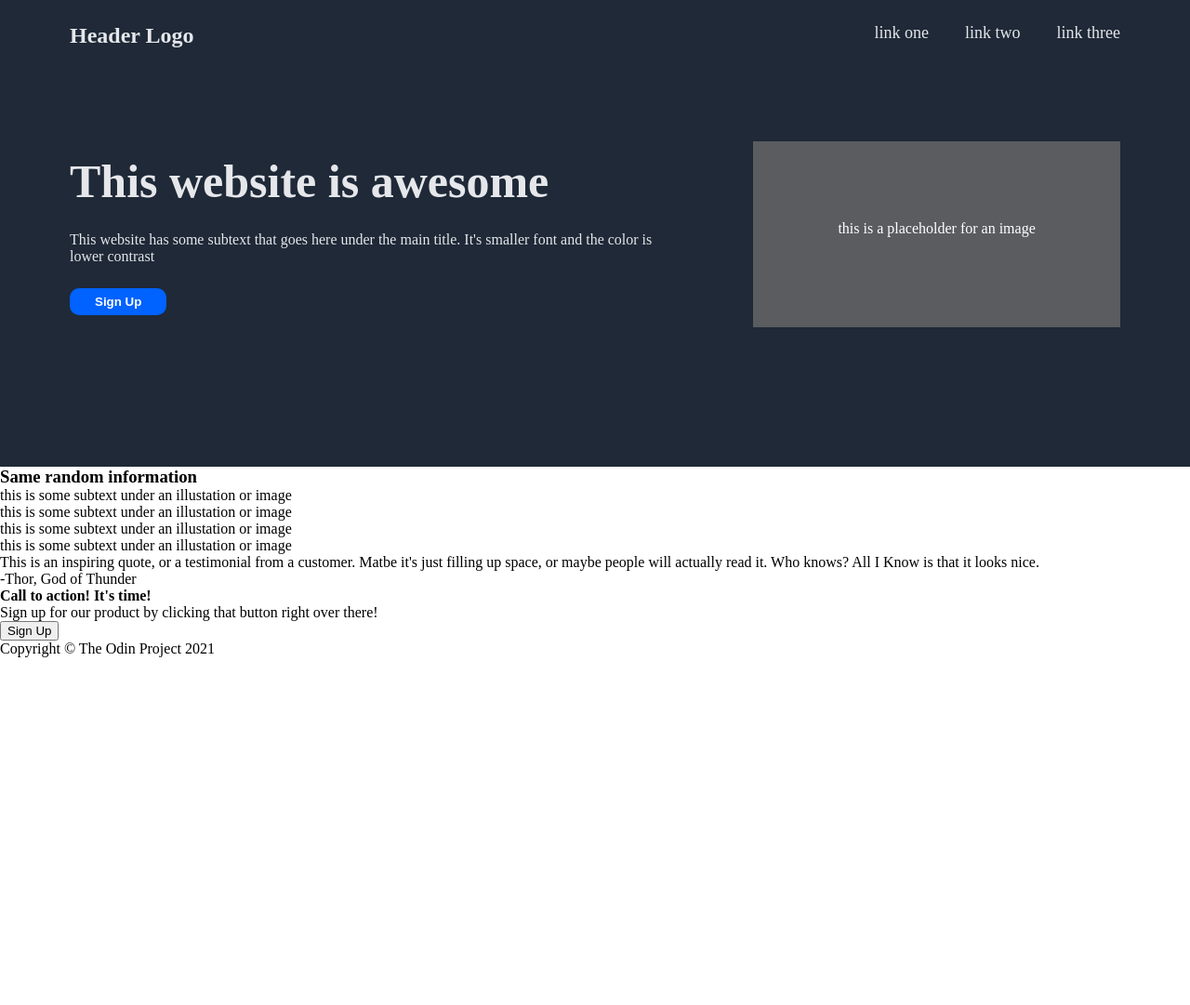
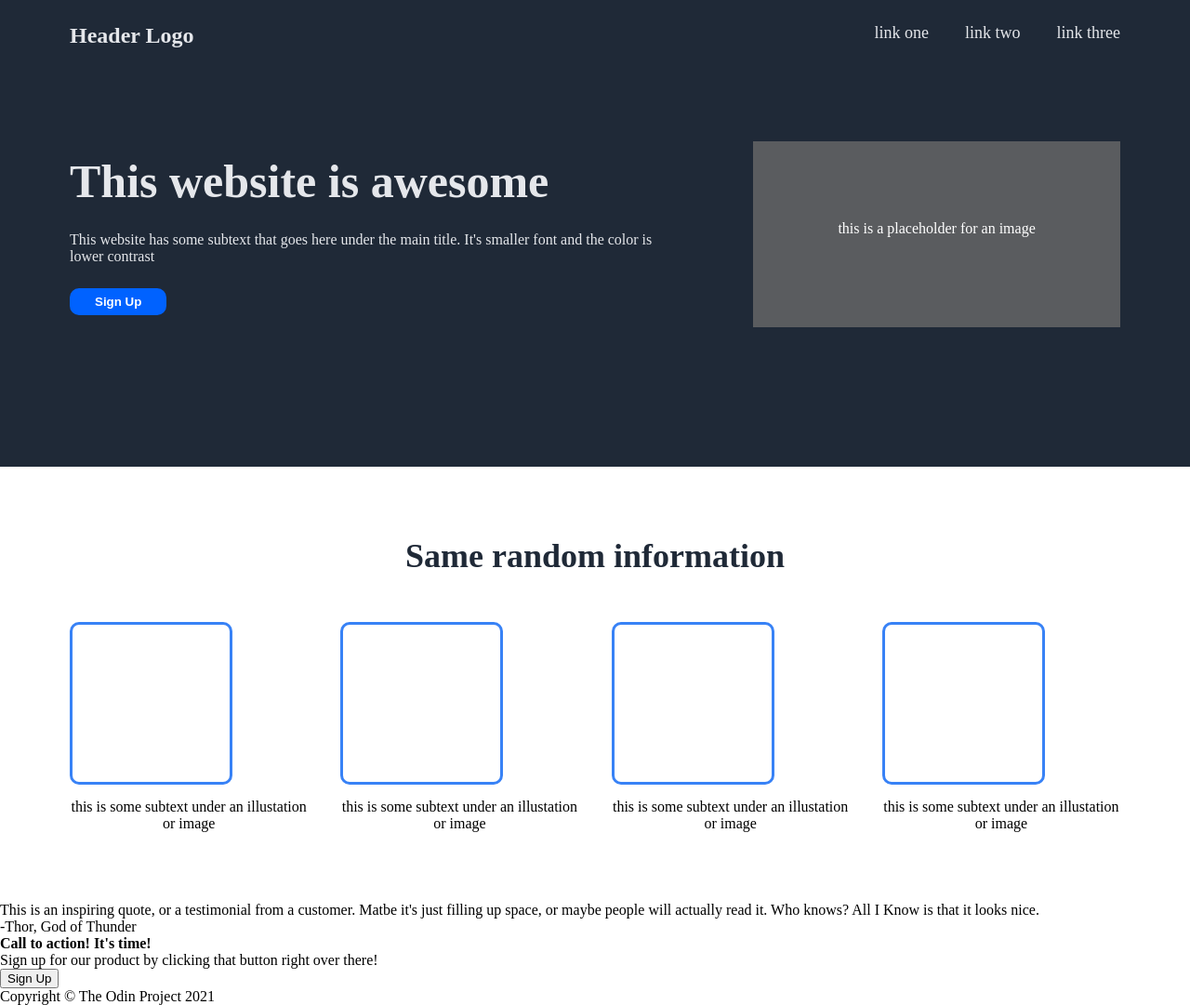
Before and after one commit to anmcodes/landing-page, a plain HTML site: page index.html in a window 1280 px wide. Shown: the whole page at 93% size. Before the commit the page ends 800 px from the top, so only its background shows below. Drawn offline with Linux system fonts and the light colour scheme.

Commit message:
Format and style section two

```diff
--- a/index.html
+++ b/index.html
@@ -31,24 +31,33 @@
             </div>
         </div>
 
-        <div>
-            <h3>Same random information</h3>
-            <div>
+        <div class="section-two">
+            <h3 class="info-header">Same random information</h3>
+            <div class="info">
                 <div>
-                    <div></div>
+                    <div class="info-img"></div>
                     <p>this is some subtext under an illustation or image</p>
                 </div>
                 <div>
-                    <div></div>
+                    <div class="info-img"></div>
                     <p>this is some subtext under an illustation or image</p>
+                    <!--
+                    <p>this is some subtext under an illustation or image</p>
+                    -->
                 </div>
                 <div>
-                    <div></div>
+                    <div class="info-img"></div>
                     <p>this is some subtext under an illustation or image</p>
+                    <!--
+                    <p>this is some subtext under an illustation or image</p>
+                    -->
                 </div>
                 <div>
-                    <div></div>
+                    <div class="info-img"></div>
                     <p>this is some subtext under an illustation or image</p>
+                   <!--
+                    <p>this is some subtext under an illustation or image</p>
+                    -->
                 </div>
             </div>
         </div>
--- a/style.css
+++ b/style.css
@@ -90,3 +90,34 @@ a:hover {
     text-align:center;
     margin-top:85px;
 }
+
+.section-two {
+    padding:75px;
+}
+
+.info {
+    display:flex;
+    justify-content: center;
+    align-items: center;
+    gap:35px;
+}
+
+.info p {
+    text-align: center;
+    margin-top:15px;
+}
+
+.info-header {
+    text-align:center;
+    margin-bottom:50px;
+    color:#1F2937;
+    font-size: 36px;
+    font-weight: bolder;
+}
+
+.info-img {
+    border: 3px solid #3882F6;
+    border-radius: 10px;
+    width:175px;
+    height:175px;
+}
```
